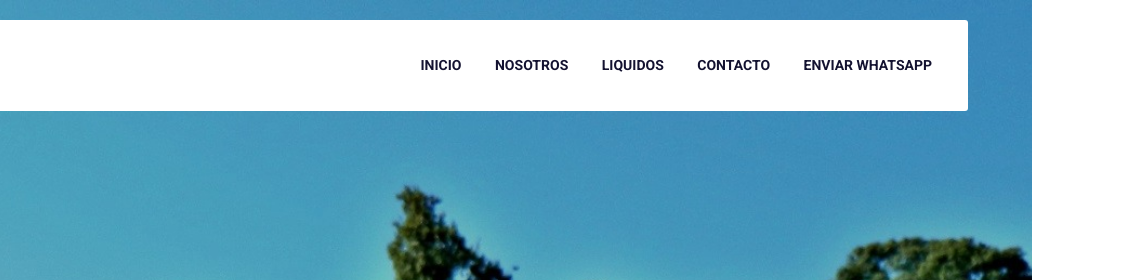
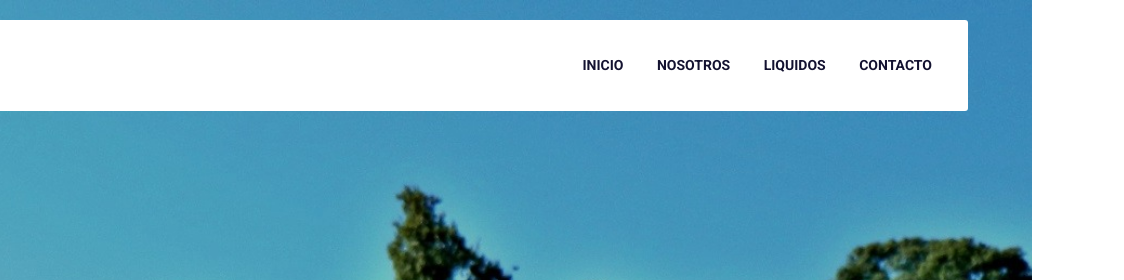
Before and after one commit to juanbrz92/theflavorwest, a plain HTML site: page index.html in a window 1280 px wide. Shown: the top 280 px of the page, 248-1372 px from the left, 1124 px wide, since content can reach past the window. Drawn offline with nearby package versions, Linux system fonts and the light colour scheme.

Commit message:
eliminando enlace de whatsapp fallido

```diff
--- a/index.html
+++ b/index.html
@@ -55,8 +55,6 @@
                                     <li><a href="blog-home.html">Puntos de ventas</a></li>
                                 </ul>
                             </li>
-                            <li><a href="https://wa.me/5492617120126?text=I'm%20interested%20in%20your%20car%20for%20sale"
-                                    target="_blank">Enviar whatsapp</a></li>
                         </ul>
                     </div>
                 </div>
```
